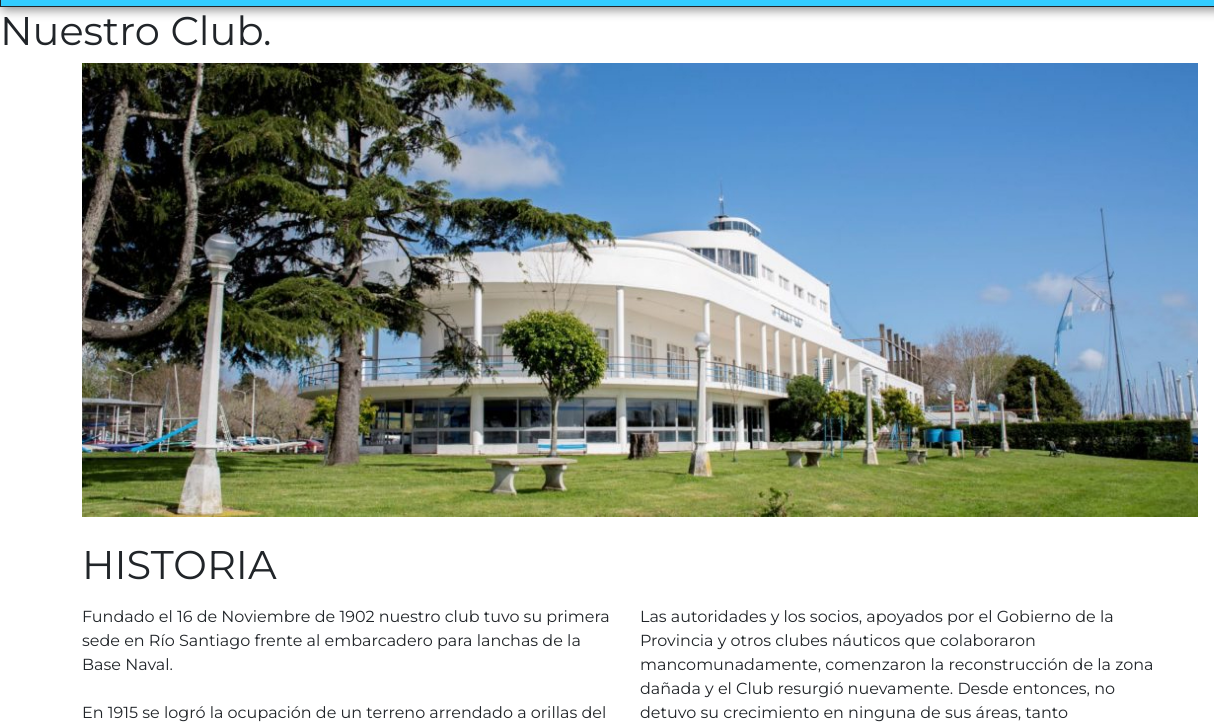
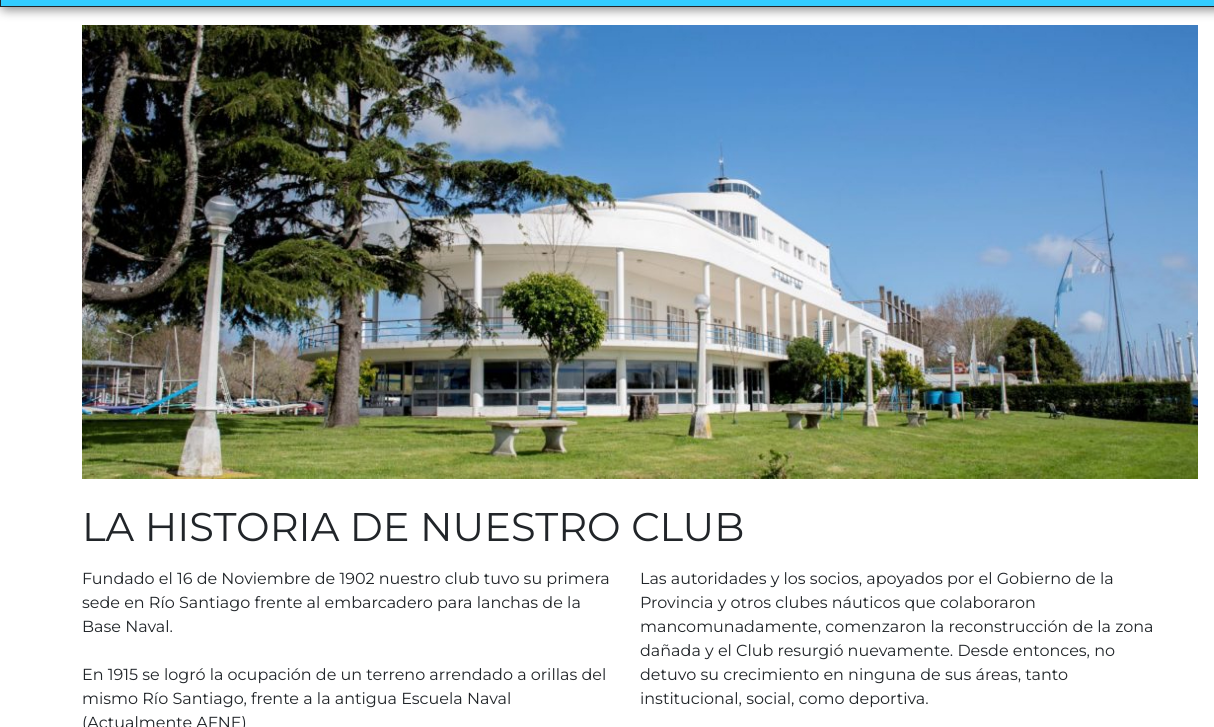
Before and after one commit to ulises25103/ProyectoFinalRodriguez, a website: page pages/club.html in a window 1280 px wide. Shown: the part 73-800 px from the top of the page, 0-1214 px from the left. Drawn offline with nearby package versions, Linux system fonts and the light colour scheme.

Commit message:
actualizacion

```diff
--- a/pages/club.html
+++ b/pages/club.html
@@ -42,13 +42,12 @@
             </ul>
         </nav>
     </header>
-    <h1>Nuestro Club.</h1>
     <div class="container">
         <div class="mb-4 aos-init aos-animate">
             <img src="../img/portadaInstitucional.jpg" class="card-img" alt="Portada">
         </div>
         <div class="mb-3">
-            <h1 id="historia" class="tituloAlto">HISTORIA</h1>
+            <h1 id="historia" class="tituloAlto">LA HISTORIA DE NUESTRO CLUB</h1>
         </div>
         <div class="row col-sm-12 mb-5">
             <p class="col-sm-12 col-md-6">
```
